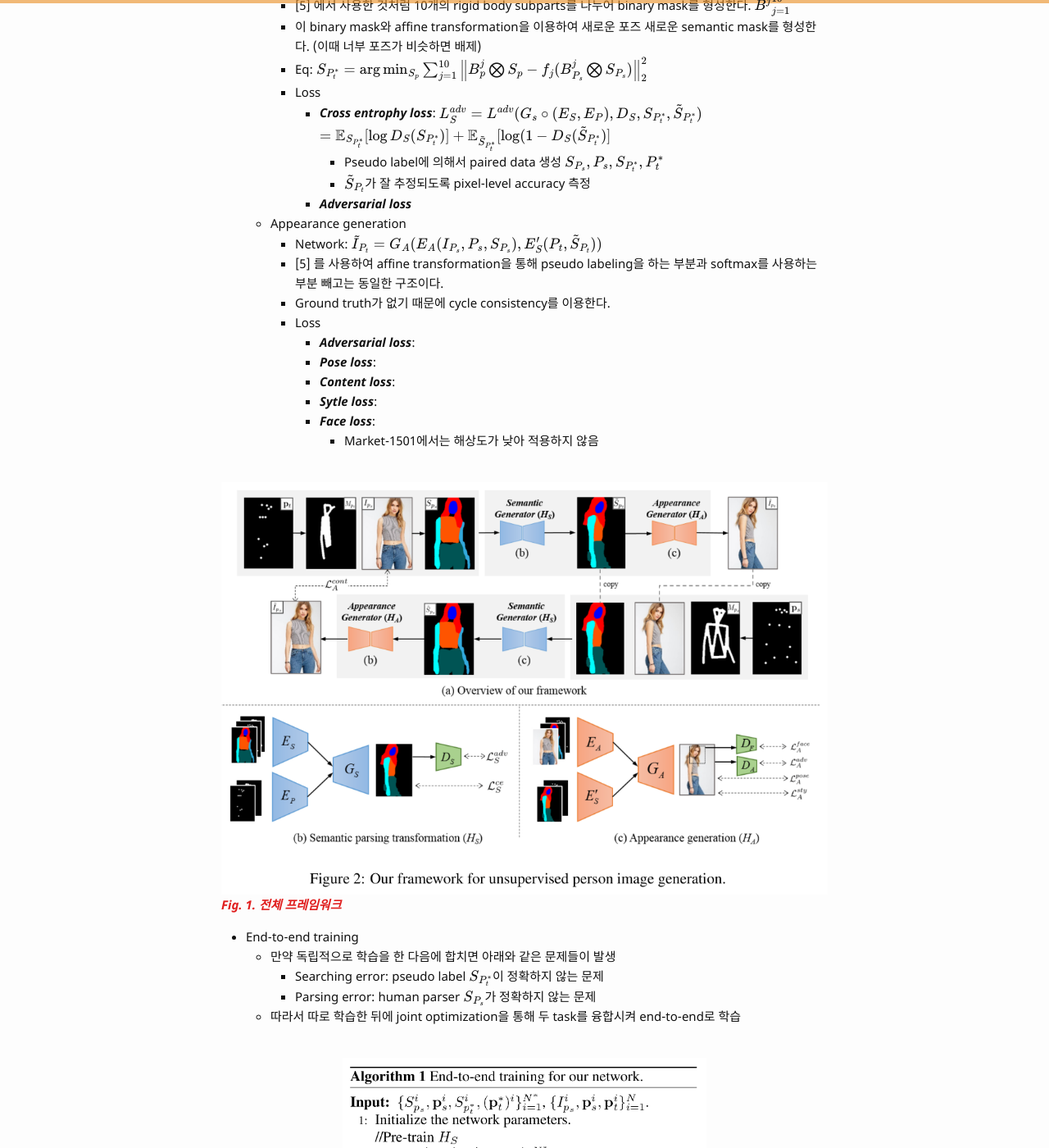
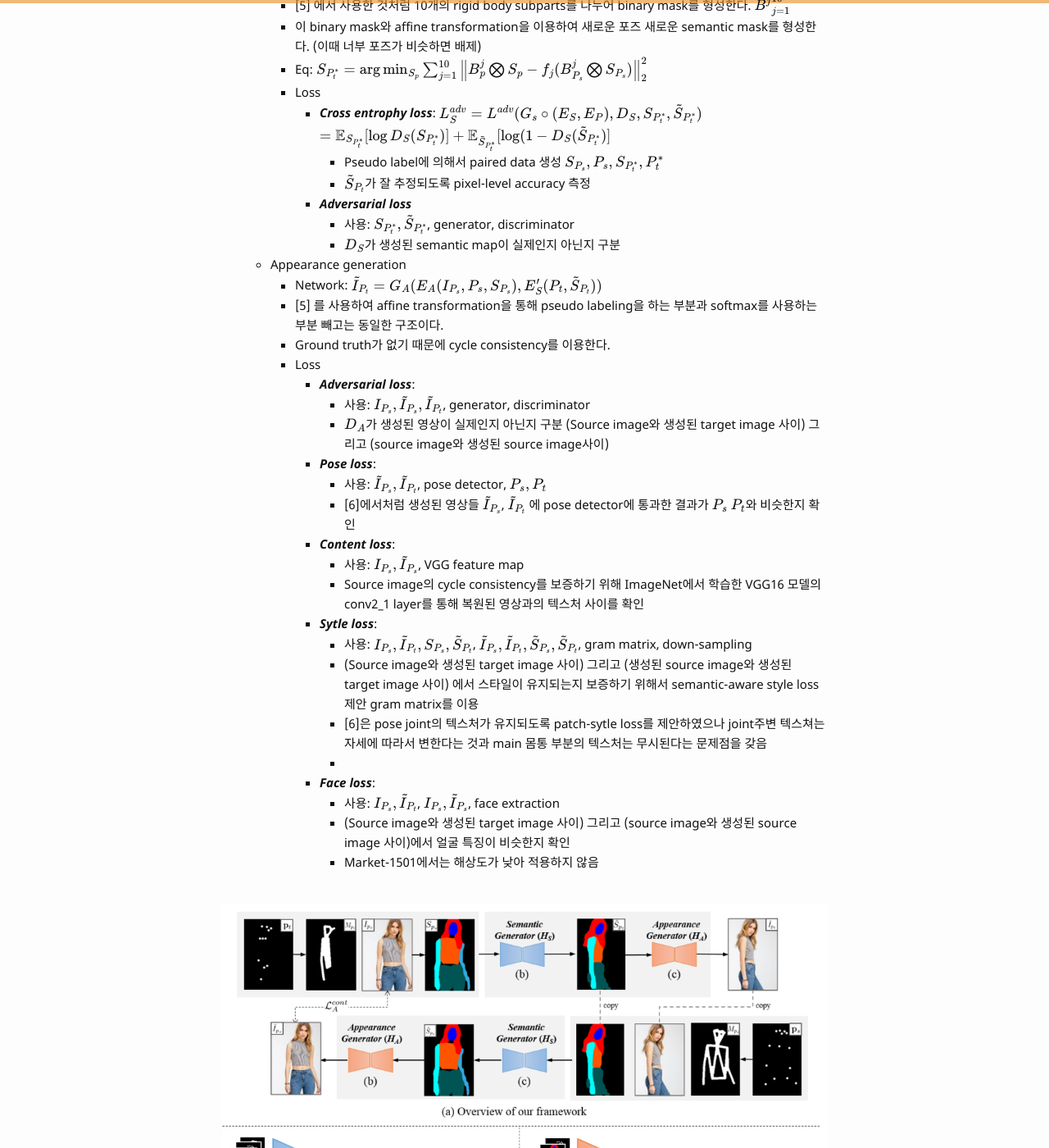
Before and after one commit to bismex/bismex.github.io, a Jekyll site: the page built from _posts/2019-05-29-SPT.md, in a window 1280 px wide and 1400 px high, scrolled down 2456 px. Shown: the whole window at 82% size. Built offline with Jekyll 4.4.1, drawn with Linux system fonts in a browser that asks for light colours; formulas are drawn with MathJax 3; some of the changed text lies outside the part shown.

Commit message:
Update 2019-05-29-SPT.md

```diff
--- a/_posts/2019-05-29-SPT.md
+++ b/_posts/2019-05-29-SPT.md
@@ -109,18 +109,31 @@ $$ = \mathbb{E}_{S_{P^*_t}} [\log D_S (S_{P^*_t})] + \mathbb{E}_{\tilde{S}_{P^*_
         - Pseudo label에 의해서 paired data 생성 $${S_{P_s}, P_s, S_{P^*_t}, P^*_t}$$
         - $$\tilde{S}_{P_t}$$가 잘 추정되도록 pixel-level accuracy 측정
       - ***Adversarial loss***
+        - 사용: $$S_{P^*_t}, \tilde{S}_{P^*_t}$$, generator, discriminator
+        - $$D_S$$가 생성된 semantic map이 실제인지 아닌지 구분
   - Appearance generation
     - Network: $$\tilde{I}_{P_t} = G_A (E_A (I_{P_s}, P_s, S_{P_s}), E'_S (P_t, \tilde{S}_{P_t}))$$
     - [5] 를 사용하여 affine transformation을 통해 pseudo labeling을 하는 부분과 softmax를 사용하는 부분 빼고는 동일한 구조이다.
     - Ground truth가 없기 때문에 cycle consistency를 이용한다.
     - Loss
       - ***Adversarial loss***:
+        - 사용: $$I_{P_s}, \tilde{I}_{P_s}, \tilde{I}_{P_t}$$, generator, discriminator
+        - $$D_A$$가 생성된 영상이 실제인지 아닌지 구분 (Source image와 생성된 target image 사이) 그리고 (source image와 생성된 source image사이)
       - ***Pose loss***:
+        - 사용: $$\tilde{I}_{P_s}, \tilde{I}_{P_t}$$, pose detector, $$P_s, P_t$$
+        - [6]에서처럼 생성된 영상들 $$\tilde{I}_{P_s}$$, $$\tilde{I}_{P_t}$$ 에 pose detector에 통과한 결과가 $$P_s$$ $$P_t$$와 비슷한지 확인
       - ***Content loss***:
+        - 사용: $$I_{P_s}, \tilde{I}_{P_s}$$, VGG feature map
+        - Source image의 cycle consistency를 보증하기 위해 ImageNet에서 학습한 VGG16 모델의 conv2_1 layer를 통해 복원된 영상과의 텍스처 사이를 확인
       - ***Sytle loss***:
+        - 사용: $$I_{P_s}, \tilde{I}_{P_t}, S_{P_s}, \tilde{S}_{P_t}$$, $$\tilde{I}_{P_s}, \tilde{I}_{P_t}, \tilde{S}_{P_s}, \tilde{S}_{P_t}$$, gram matrix, down-sampling
+        - (Source image와 생성된 target image 사이) 그리고 (생성된 source image와 생성된 target image 사이) 에서 스타일이 유지되는지 보증하기 위해서 semantic-aware style loss 제안 gram matrix를 이용
+        - [6]은 pose joint의 텍스처가 유지되도록 patch-sytle loss를 제안하였으나 joint주변 텍스쳐는 자세에 따라서 변한다는 것과 main 몸통 부분의 텍스처는 무시된다는 문제점을 갖음
+        -
       - ***Face loss***:
+        - 사용: $$I_{P_s}, \tilde{I}_{P_t}$$, $$I_{P_s}, \tilde{I}_{P_s}$$, face extraction
+        - (Source image와 생성된 target image 사이) 그리고 (source image와 생성된 source image 사이)에서 얼굴 특징이 비슷한지 확인
         - Market-1501에서는 해상도가 낮아 적용하지 않음
-
 
 <br/>
 ![picture]({{ '/assets/images/SPT01.png' | relative_url }})
@@ -226,4 +239,4 @@ $$ = \mathbb{E}_{S_{P^*_t}} [\log D_S (S_{P^*_t})] + \mathbb{E}_{\tilde{S}_{P^*_
 
 [5] Aliaksandr Siarohin, Enver Sangineto, St´ephane Lathuili`ere, and Nicu Sebe. Deformable gans for pose-based human image generation. In Proc. IEEE Conference on Computer Vision and Pattern Recognition, 2018.
 
-[6]
+[6] Albert Pumarola, Antonio Agudo, Alberto Sanfeliu, and Francesc Moreno-Noguer. Unsupervised person image synthesis in arbitrary poses. In Proc. IEEE Conference on Computer Vision and Pattern Recognition, 2018.
```
